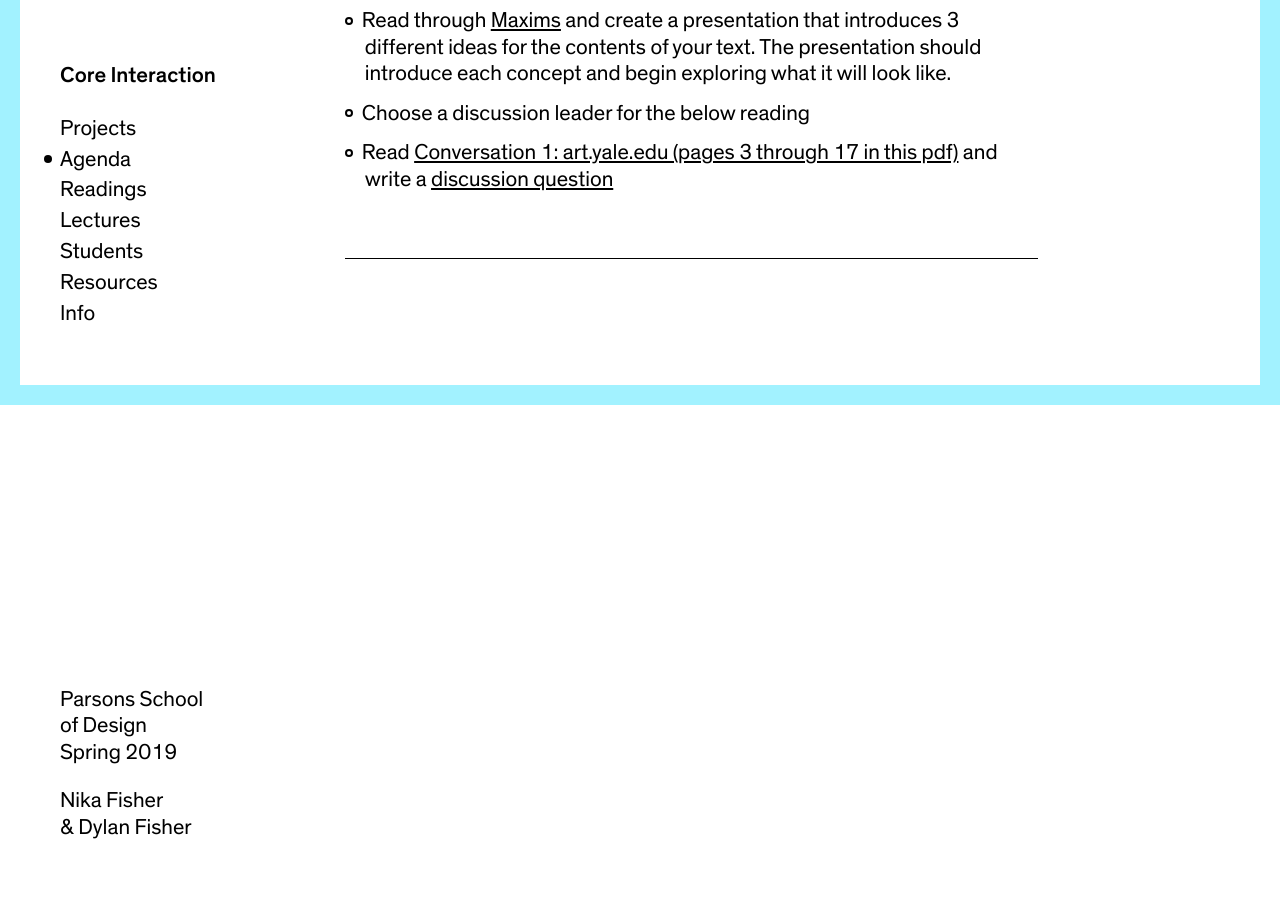
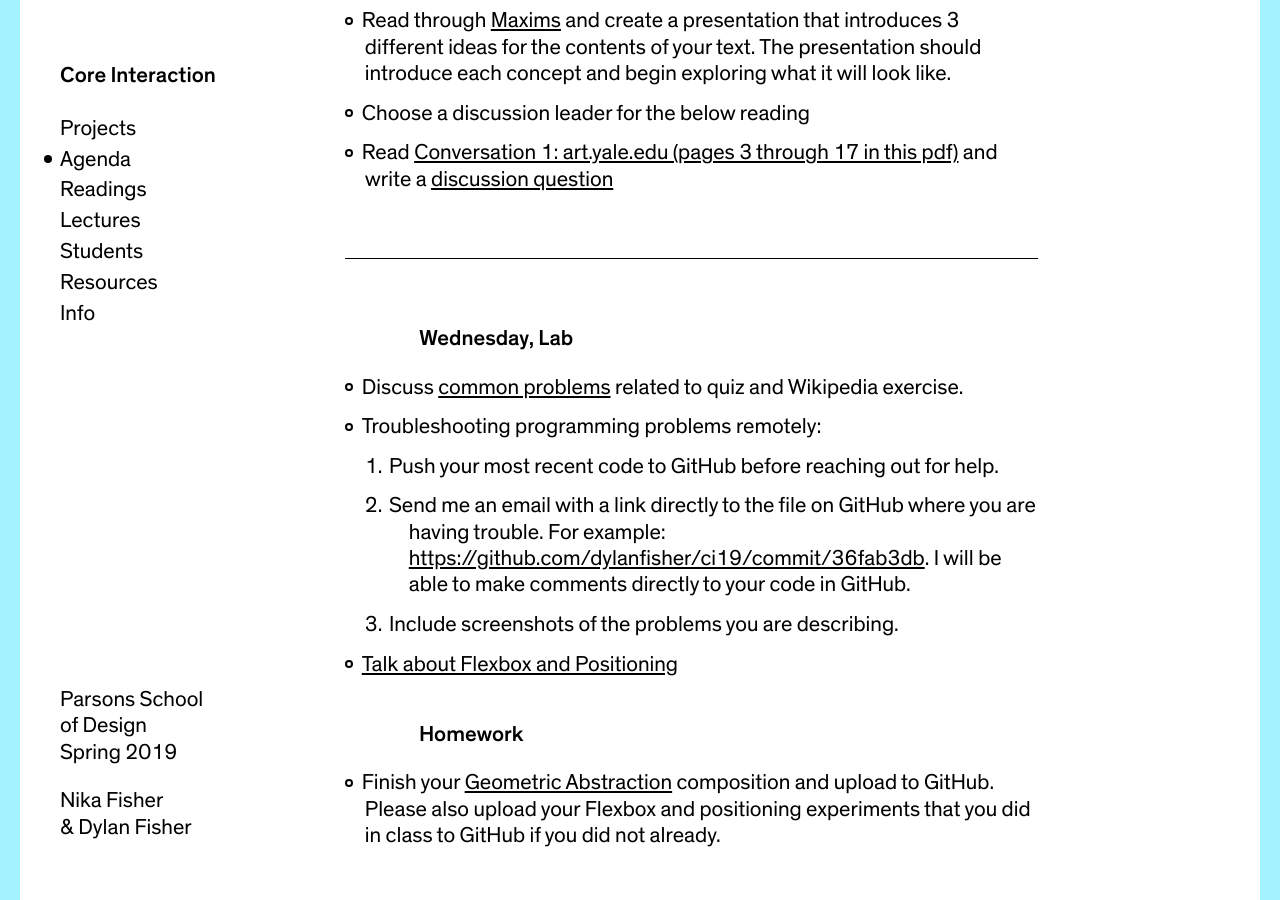
Before and after one commit to dylanfisher/ci19, a Jekyll site: the page built from _agendas/week-3.md, in a window 1280 px wide and 900 px high, scrolled down 665 px. Built offline with Jekyll 4.4.1, drawn with Linux system fonts in a browser that asks for light colours.

Commit message:
Week 3 agenda

```diff
--- a/_agendas/week-3.md
+++ b/_agendas/week-3.md
@@ -20,3 +20,18 @@ date_range:       2/04 – 2/08
 - Read [Conversation 1: art.yale.edu (pages 3 through 17 in this pdf)](https://www.dropbox.com/s/p1ikztkma7mi0xf/yale-reader.pdf?dl=0) and write a [discussion question](https://docs.google.com/document/d/1EzxwqxXGLd2a0oGzoalJIt3CRRbPxdPdn6J9j_Ph3vc/edit?usp=sharing)
 
 ---
+
+### Wednesday, Lab
+
+- Discuss [common problems](https://paper.dropbox.com/doc/Common-Problems-Week-3--AXAHkhzAaFPYOsXlxeDw3GXDAg-w3RAUoli8MTo13ddl10yy) related to quiz and Wikipedia exercise.
+- Troubleshooting programming problems remotely:
+  1. Push your most recent code to GitHub before reaching out for help.
+  1. Send me an email with a link directly to the file on GitHub where you are having trouble. For example: [https://github.com/dylanfisher/ci19/commit/36fab3db](https://github.com/dylanfisher/ci19/commit/36fab3db54f52025af0248f88bc670f0ece305be).
+     I will be able to make comments directly to your code in GitHub.
+  1. Include screenshots of the problems you are describing.
+- [Talk about Flexbox and Positioning](https://paper.dropbox.com/doc/Positioning-and-Flexbox--AXAqDW7h2mpeQG1OiF41cv2tAg-l6eZyQTEEuUEklpPJaD86)
+
+### Homework
+
+- Finish your [Geometric Abstraction](https://paper.dropbox.com/doc/Flexbox-and-Positioning--AXAqDW7h2mpeQG1OiF41cv2tAg-l6eZyQTEEuUEklpPJaD86#:uid=210761527796846709650273&h2=Geometric-Abstraction-Exercise)
+  composition and upload to GitHub. Please also upload your Flexbox and positioning experiments that you did in class to GitHub if you did not already.
```
Also changed, not shown: info.html (+10 -0 lines).
